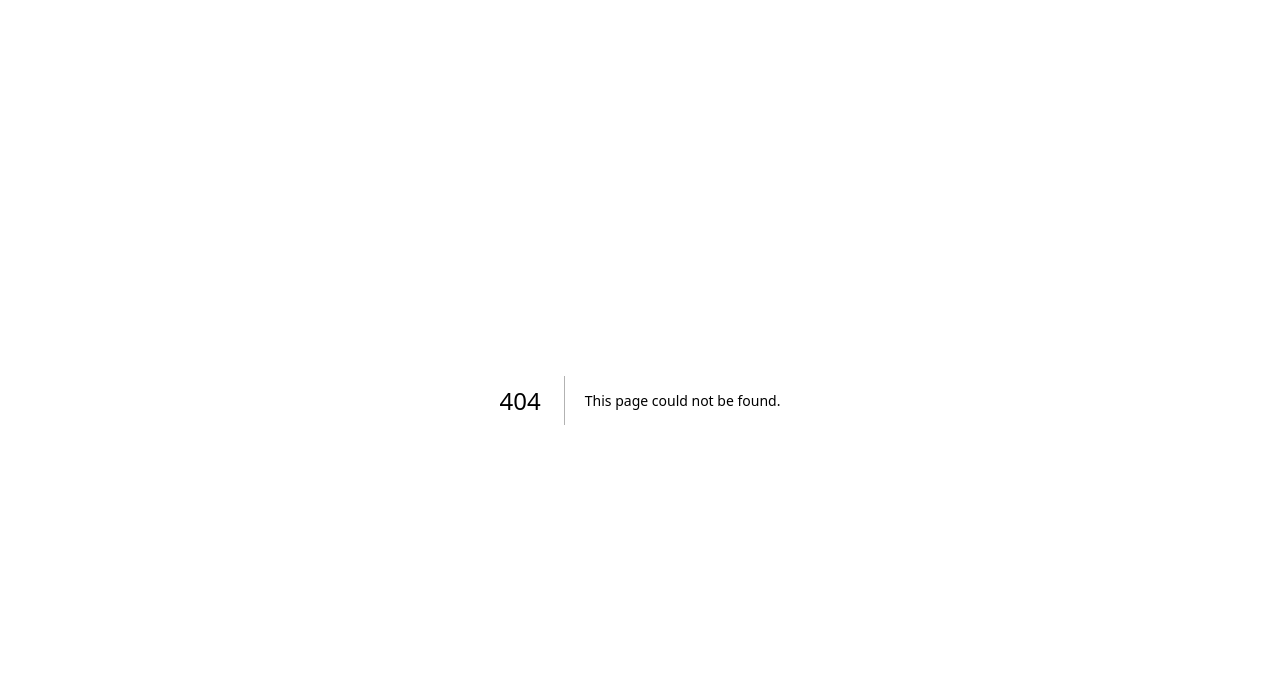
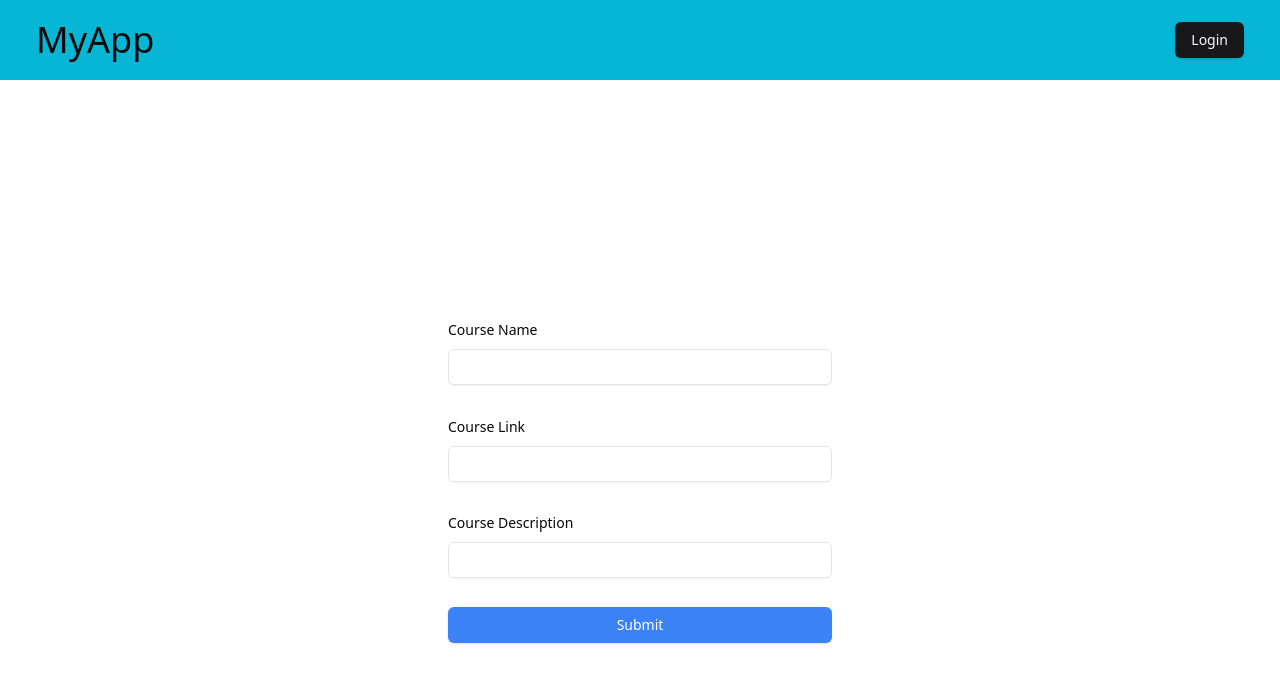
Before and after one commit to 403ABHIJEET/Subham11, a Next.js app: page /login in a window 1280 px wide. Before the commit this address had no page. Shown: the top 682 px of the page. Built offline with nearby package versions, Linux system fonts and the light colour scheme; no server answers.

Commit message:
image upload using cloudinary

```diff
--- a/next.config.js
+++ b/next.config.js
@@ -1,5 +1,5 @@
 module.exports = {
-    images: {
-      domains: ['utfs.io'], // Add your external domain(s) here
-    },
-  };
+  images: {
+    domains: ['res.cloudinary.com'], // Add the Cloudinary domain
+  },
+};
--- a/package.json
+++ b/package.json
@@ -15,11 +15,17 @@
     "@radix-ui/react-label": "^2.1.0",
     "@radix-ui/react-slot": "^1.1.0",
     "@uploadthing/react": "^7.1.2",
+    "axios": "^1.7.9",
     "class-variance-authority": "^0.7.1",
+    "cloudinary": "^2.5.1",
     "clsx": "^2.1.1",
+    "framer-motion": "^11.13.1",
+    "install": "^0.13.0",
     "lucide-react": "^0.464.0",
     "next": "14.2.18",
     "next-auth": "^4.24.10",
+    "next-cloudinary": "^6.16.0",
+    "npm": "^10.9.2",
     "react": "^18",
     "react-dom": "^18",
     "react-hook-form": "^7.53.2",
--- /dev/null
+++ b/src/app/(app)/login/page.tsx
@@ -0,0 +1,92 @@
+'use client'
+import { Form, FormField, FormItem, FormLabel, FormMessage } from '@/components/ui/form'
+import React, { useState } from 'react'
+import { z } from "zod"
+import { zodResolver } from "@hookform/resolvers/zod"
+import { useForm } from "react-hook-form"
+import { Input } from '@/components/ui/input'
+import { Button } from '@/components/ui/button'
+
+const formSchema = z.object({
+    courseName: z.string().min(2).max(50),
+    courseLink: z.string().min(2).max(100),
+    courseDescription: z.string().min(2).max(200),
+    courseImage: z.string()
+})
+
+const Page = () => {
+
+    const form = useForm<z.infer<typeof formSchema>>({
+        resolver: zodResolver(formSchema),
+        defaultValues: {
+            courseName: "",
+            courseLink: "",
+            courseDescription: "",
+            courseImage: "",
+        },
+    })
+
+    const onSubmit = async (data: z.infer<typeof formSchema>) => {
+
+        try {
+            const response = await fetch('/api/course', {
+                method: "POST",
+                body: JSON.stringify(data),
+            })
+            const result = await response.json()
+        } catch (error) {
+            console.log(error)
+        } finally {
+
+        }
+    };
+
+    return (
+        <div className='h-screen flex justify-center items-center'>
+            <div className='min-w-96'>
+                <Form {...form}>
+                    <form onSubmit={form.handleSubmit(onSubmit)} className="min-w-80 h-96 flex flex-col justify-evenly">
+                        <FormField
+                            name="courseName"
+                            control={form.control}
+                            render={({ field }) => (
+                                <FormItem>
+                                    <FormLabel>Course Name</FormLabel>
+                                    <Input {...field} type='text' />
+                                    <FormMessage />
+                                </FormItem>
+                            )}
+                        />
+                        <FormField
+                            name="courseLink"
+                            control={form.control}
+                            render={({ field }) => (
+                                <FormItem>
+                                    <FormLabel>Course Link</FormLabel>
+                                    <Input {...field} type='text' />
+                                    <FormMessage />
+                                </FormItem>
+                            )}
+                        />
+                        <FormField
+                            name="courseDescription"
+                            control={form.control}
+                            render={({ field }) => (
+                                <FormItem>
+                                    <FormLabel>Course Description</FormLabel>
+                                    <Input {...field} type='text' />
+                                    <FormMessage />
+                                </FormItem>
+                            )}
+                        />
+                        <Button type="submit" className='w-full bg-blue-500 hover:bg-blue-700 text-white' >
+                            Submit
+                        </Button>
+                    </form>
+                </Form>
+            </div>
+        </div>
+    )
+}
+
+export default Page
--- a/src/app/admin/page.tsx
+++ b/src/app/admin/page.tsx
@@ -12,6 +12,7 @@ import {
 } from "@/components/ui/card"
 import Image from "next/image";
 import { Post } from "@prisma/client";
+import { AnimatePresence, motion } from "framer-motion";
 
 const Page = () => {
 
@@ -24,7 +25,6 @@ const Page = () => {
             setLoading(true);
             const response = await fetch("/api/course");
             const data = await response.json();
-            console.log(data)
             setPosts(data.data);
         } catch (error) {
             console.error(error);
@@ -33,7 +33,7 @@ const Page = () => {
         }
     };
 
-    useEffect(() =>{
+    useEffect(() => {
         fetchPosts()
     }, [setPosts])
 
@@ -51,10 +51,16 @@ const Page = () => {
 
     return (
         <div className="m-10 grid grid-cols-4 gap-4">
+            <AnimatePresence mode="wait">
                 {
                     posts.map((post: any, index: number) => {
                         return (
-                        <Card className="w-[350px]" key={index}>
+                            <motion.div key={index}
+                                initial={{ opacity: 0, scale: 0.9, filter: "blur(10px)" }}
+                                animate={{ opacity: 1, scale: 1, filter: "blur(0px)" }}
+                                transition={{ duration: 0.2, delay: index * 0.05 }}
+                            >
+                                <Card className="w-[350px]" >
                                     <CardHeader>
                                         <CardTitle className="text-center" >{post.name}</CardTitle>
                                     </CardHeader>
@@ -62,6 +68,7 @@ const Page = () => {
                                         <Image src={post.image} width={100} height={100} alt="img" />
                                     </CardContent>
                                     <CardFooter className="block">
+                                        <p>{post.url}</p>
                                         <CardDescription>
                                             {post.description}
                                         </CardDescription>
@@ -71,9 +78,11 @@ const Page = () => {
                                         </div>
                                     </CardFooter>
                                 </Card>
+                            </motion.div>
                         )
                     })
                 }
+            </AnimatePresence>
         </div>
     )
 };
--- a/src/app/admin/upload/page.tsx
+++ b/src/app/admin/upload/page.tsx
@@ -10,6 +10,9 @@ import { Loader2 } from 'lucide-react';
 import Image from 'next/image'
 import { UploadDropzone } from '@/lib/uploadthing'
 import { UploadButton } from '@uploadthing/react'
+import { log } from 'console'
+import { CldUploadButton, CldUploadWidget } from 'next-cloudinary';
+import GenerateThumbnail from '@/components/GenerateImage'
 
 const formSchema = z.object({
     courseName: z.string().min(2).max(50),
@@ -36,7 +39,7 @@ const Page = () => {
 
     const onSubmit = async (data: z.infer<typeof formSchema>) => {
         setIsSubmitting(true)
-        form.setValue('courseImage', image)
+        data.courseImage = image
         try {
             const response = await fetch('/api/course', {
                 method: "POST",
@@ -99,7 +102,7 @@ const Page = () => {
                                         <FormItem className=''>
                                             <Input {...field} type='hidden' value={image} />
                                             <div className='flex justify-center items-center flex-col'>
-                                            <FormLabel className='text-center p-6' >Upload Template</FormLabel>
+                                                <FormLabel className='text-center p-6' >Upload Template</FormLabel>
                                                 {
                                                     image ? (
                                                         <div>
@@ -112,22 +115,7 @@ const Page = () => {
                                                 <div className='flex items-center mt-4'>
                                                     {
                                                         !image ? (
-                                                            <UploadDropzone endpoint='imageUploader' appearance={{
-                                                                button:
-                                                                    "w-60 bg-slate-500",
-                                                                container: "border-none",
-                                                                uploadIcon: "hidden",
-                                                                label: "hidden",
-                                                                allowedContent:
-                                                                    "hidden flex h-8 flex-col items-center justify-center px-2 text-white",
-                                                            }}
-                                                                onClientUploadComplete={(res: any) => {
-                                                                    setImage(res[0].url)
-                                                                }}
-                                                                onUploadError={() => {
-                                                                    alert("Error uploading")
-                                                                }}
-                                                            />
+                                                            <GenerateThumbnail image={image} setImage={setImage} />
                                                         ) : (
                                                             <button className='w-60 bg-red-500 hover:bg-red-700 rounded text-white h-9'
                                                                 onClick={() => setImage('')}
--- /dev/null
+++ b/src/app/api/upload-image/route.ts
@@ -0,0 +1,50 @@
+import { NextRequest, NextResponse } from "next/server";
+import { v2 as cloudinary } from "cloudinary";
+
+// Configuration
+cloudinary.config({
+    cloud_name: process.env.NEXT_PUBLIC_CLOUDINARY_CLOUD_NAME,
+    api_key: process.env.NEXT_PUBLIC_CLOUDINARY_API_KEY,
+    api_secret: process.env.CLOUDINARY_API_SECRET, // Click 'View API Keys' above to copy your API secret
+});
+
+interface CloudinaryUploadResult {
+    public_id: string;
+    [key: string]: any;
+}
+
+export async function POST(request: NextRequest) {
+    // const { userId } = auth();
+    // if (!userId) {
+    //     return NextResponse.json({ error: "Uauthorized" }, { status: 401 });
+    // }
+
+    try {
+        const formData = await request.formData();
+        const file = formData.get("file") as File | null;
+        if (!file || !(file instanceof File)) {
+            return NextResponse.json({ error: "File not Found" }, { status: 400 });
+        }
+        const bytes = await file.arrayBuffer();
+        const buffer = Buffer.from(bytes);
+        const uploadResult = await new Promise<CloudinaryUploadResult>(
+            (resolve, reject) => {
+                const uploadStream = cloudinary.uploader.upload_stream(
+                    { folder: "podify" },
+                    (error, result) => {
+                        if (error) reject(error);
+                        else resolve(result as CloudinaryUploadResult);
+                    }
+                );
+                uploadStream.end(buffer);
+            }
+        );
+        return NextResponse.json(
+            { publicId: uploadResult.public_id },
+            { status: 200 }
+        );
+    } catch (error) {
+        console.log("Upload image Error", error);
+        return NextResponse.json({ error: "Upload image failed" }, { status: 500 });
+    }
+}
--- /dev/null
+++ b/src/app/template.tsx
@@ -0,0 +1,19 @@
+"use client";
+
+import React, { ReactNode } from "react";
+import { motion } from "framer-motion";
+import { usePathname } from "next/navigation";
+
+export default function Template({ children }: { children: ReactNode }) {
+  const path = usePathname();
+  return (
+    <motion.div
+      key={path}
+      initial={{ scale: 0.9, opacity: 0, filter: "blur(10px)" }}
+      animate={{ scale: 1, opacity: 1, filter: "blur(0px)" }}
+      transition={{ duration: 0.35 }}
+    >
+      {children}
+    </motion.div>
+  );
+}
--- /dev/null
+++ b/src/components/GenerateImage.tsx
@@ -0,0 +1,63 @@
+import { useRef, useState } from "react";
+import { Input } from "./ui/input";
+import axios from "axios";
+import { Dispatch, SetStateAction } from "react";
+
+
+export interface GenerateThumbnailProps {
+    setImage: Dispatch<SetStateAction<string>>;
+    image: string;
+}
+
+const GenerateThumbnail = ({
+    setImage,
+    image,
+}: GenerateThumbnailProps) => {
+    const [isImageLoading, setIsImageLoading] = useState(false);
+
+    const imageRef = useRef<HTMLInputElement>(null);
+
+    const uploadImage = async (e: React.ChangeEvent<HTMLInputElement>) => {
+        try {
+            const files = e.target.files;
+            if (!files) return;
+            const file = files[0];
+
+            const formData = new FormData();
+            formData.append("file", file);
+
+            setIsImageLoading(true);
+
+            const response = await axios.post("/api/upload-image", formData, {
+                headers: {
+                    "Content-Type": "multipart/form-data",
+                },
+            });
+            console.log(response);
+            const publicId: string = response.data.publicId;
+
+            setImage(
+                `https://res.cloudinary.com/${process.env.NEXT_PUBLIC_CLOUDINARY_CLOUD_NAME}/image/upload/${publicId}`
+            ); // Assuming the API returns the public ID
+
+        } catch (error) {
+            console.error("Error uploading image:", error);
+
+        } finally {
+            setIsImageLoading(false);
+        }
+    };
+
+    return (
+        <>
+            <Input
+                type="file"
+                className=""
+                ref={imageRef}
+                onChange={(e) => uploadImage(e)}
+            />
+        </>
+    );
+};
+
+export default GenerateThumbnail;
```
Also changed, not shown: 1 other file (tests, documents, lock files or other folders). Lines whose indentation alone changed are shown as unchanged.
